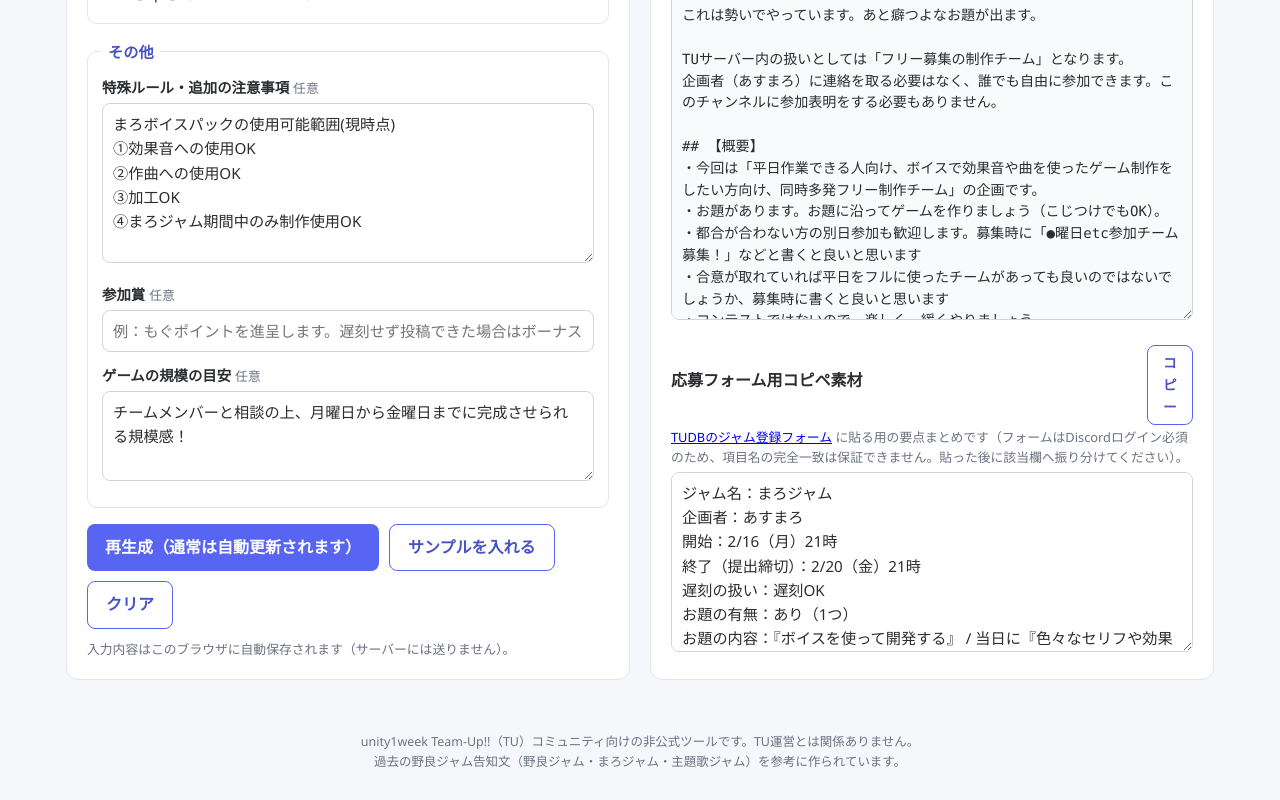
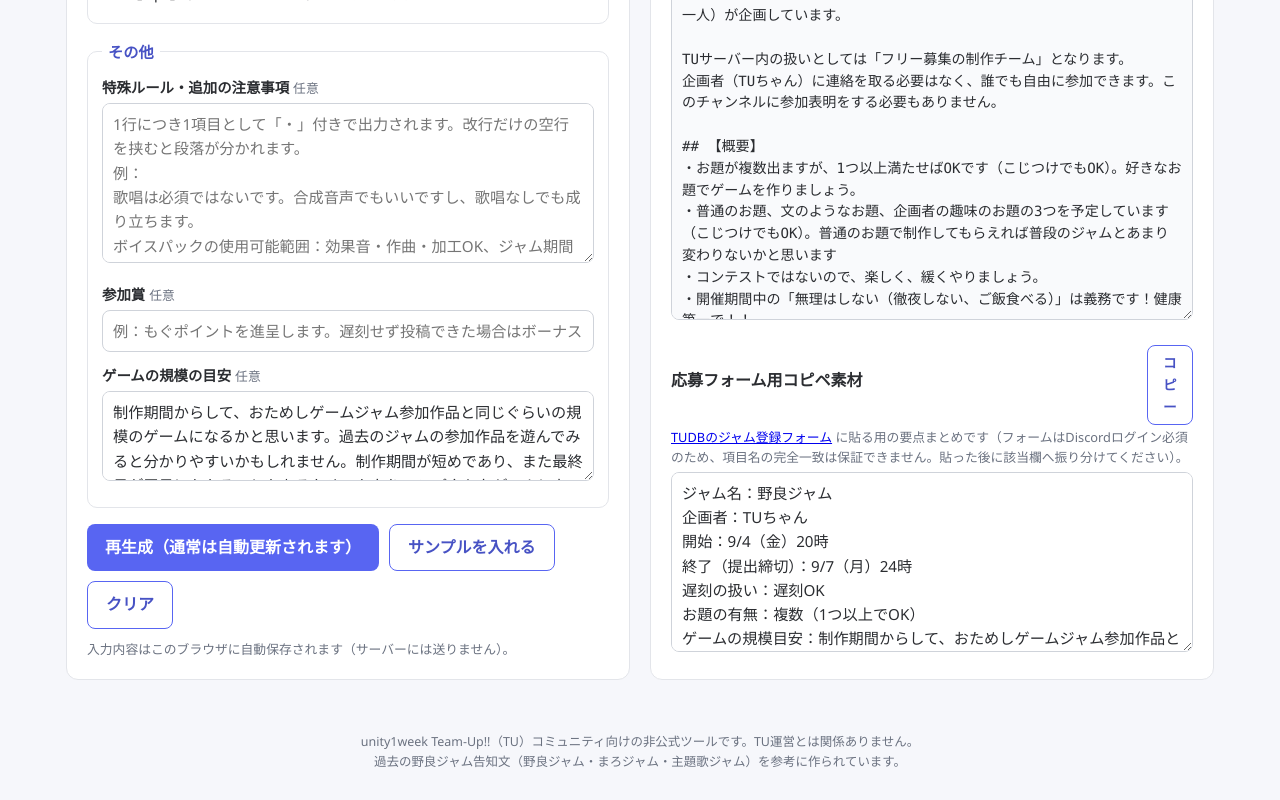
Before and after one commit to HirokiSano-SG/nora-jam-generator, a plain HTML site: page index.html in a window 1280 px wide. Both pictures are taken after a click on the button "サンプルを入れる". Shown: the part 2329-3129 px from the top of the page. Drawn offline with Linux system fonts and the light colour scheme.

Commit message:
fix: サンプルを「まろジャム」(個人名あすまろ)から「野良ジャム」(TUちゃん)に変更
企画者の実名を出さないよう、公式マスコット「TUちゃん」をプレースホルダーに統一

```diff
--- a/index.html
+++ b/index.html
@@ -150,7 +150,7 @@
         </div>
         <div class="field">
           <label for="organizers">企画者名<span class="req">必須</span></label>
-          <input type="text" id="organizers" placeholder="例：あすまろ　／　複数なら「m o g u・雨部冷キザミ」のように「・」区切り">
+          <input type="text" id="organizers" placeholder="例：TUちゃん　／　複数なら「TUちゃん・○○ちゃん」のように「・」区切り">
           <div class="hint">本文中の「企画者（○○）」に入ります。2人以上なら「共同企画」の表記になります</div>
         </div>
         <div class="field mention-list">
@@ -642,33 +642,33 @@
 
   function fillSample() {
     var s = {
-      jamName: 'まろジャム',
-      organizers: 'あすまろ',
+      jamName: '野良ジャム',
+      organizers: 'TUちゃん',
       mentions: '',
-      showTitle: true,
-      showDuration: false,
-      purpose: '「平日5日間規模」でゲーム作ってみませんか！',
-      concept: '平日作業できる人向け、ボイスで効果音や曲を使ったゲーム制作をしたい方向け、同時多発フリー制作チーム',
-      flavor: 'これは勢いでやっています。あと癖つよなお題が出ます。',
-      extraPoints: '都合が合わない方の別日参加も歓迎します。募集時に「●曜日etc参加チーム募集！」などと書くと良いと思います\n合意が取れていれば平日をフルに使ったチームがあっても良いのではないでしょうか、募集時に書くと良いと思います',
-      startAt: '2026-02-16T21:00',
-      endAt: '2026-02-20T21:00',
+      showTitle: false,
+      showDuration: true,
+      purpose: '',
+      concept: '',
+      flavor: '',
+      extraPoints: '普通のお題、文のようなお題、企画者の趣味のお題の3つを予定しています（こじつけでもOK）。普通のお題で制作してもらえれば普段のジャムとあまり変わりないかと思います',
+      startAt: '2026-09-04T20:00',
+      endAt: '2026-09-08T00:00',
       midnightAs24: true,
       latePolicy: 'ok',
-      lateDays: '3',
+      lateDays: '7',
       lateCustom: '',
-      lateFreeMove: false,
-      themeType: 'single',
-      themeText: '『ボイスを使って開発する』\n\n当日に『色々なセリフや効果音が入ったあすまろのボイスパック』をここで配布します。\n自前でボイスを録音して制作しても良いですし、まろボイスパックを使用しても◎',
-      themeSkipOk: false,
+      lateFreeMove: true,
+      themeType: 'multi',
+      themeText: '',
+      themeSkipOk: true,
       recRole: '',
       recJoinRole: '',
-      arrangeOk: true,
-      closeNote: false,
-      tips: true,
-      specialRules: 'まろボイスパックの使用可能範囲(現時点)\n①効果音への使用OK\n②作曲への使用OK\n③加工OK\n④まろジャム期間中のみ制作使用OK',
+      arrangeOk: false,
+      closeNote: true,
+      tips: false,
+      specialRules: '',
       prize: '',
-      scale: 'チームメンバーと相談の上、月曜日から金曜日までに完成させられる規模感！'
+      scale: '制作期間からして、おためしゲームジャム参加作品と同じぐらいの規模のゲームになるかと思います。過去のジャムの参加作品を遊んでみると分かりやすいかもしれません。制作期間が短めであり、また最終日が平日にかかることもあるため、かなりコンパクトなゲームになるかと思います。'
     };
     Object.keys(s).forEach(function (id) {
       var el = $(id);
```
